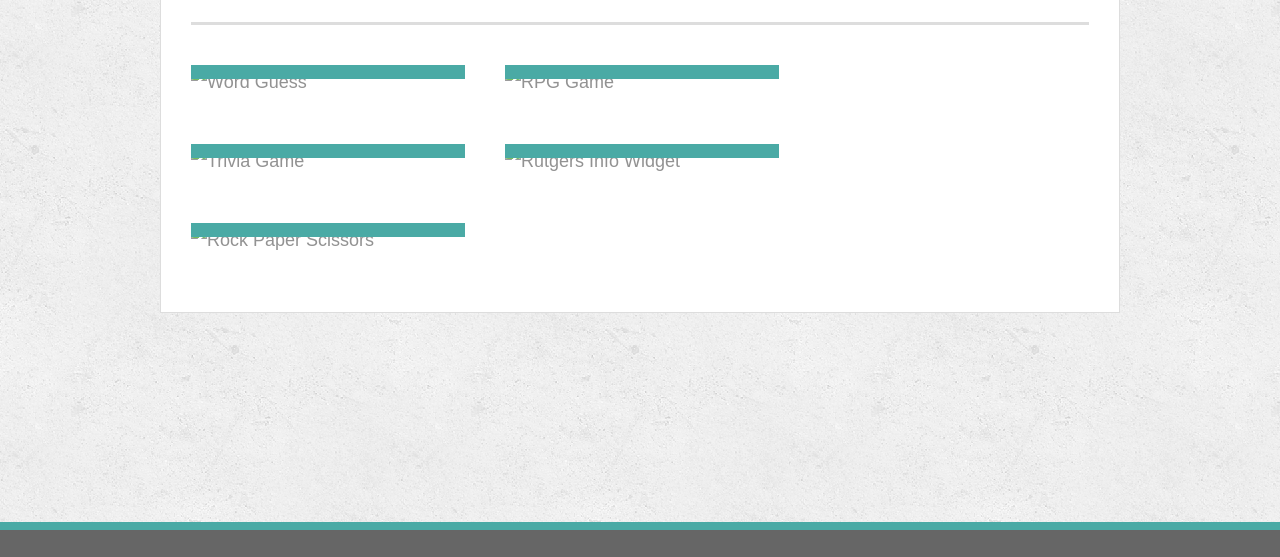
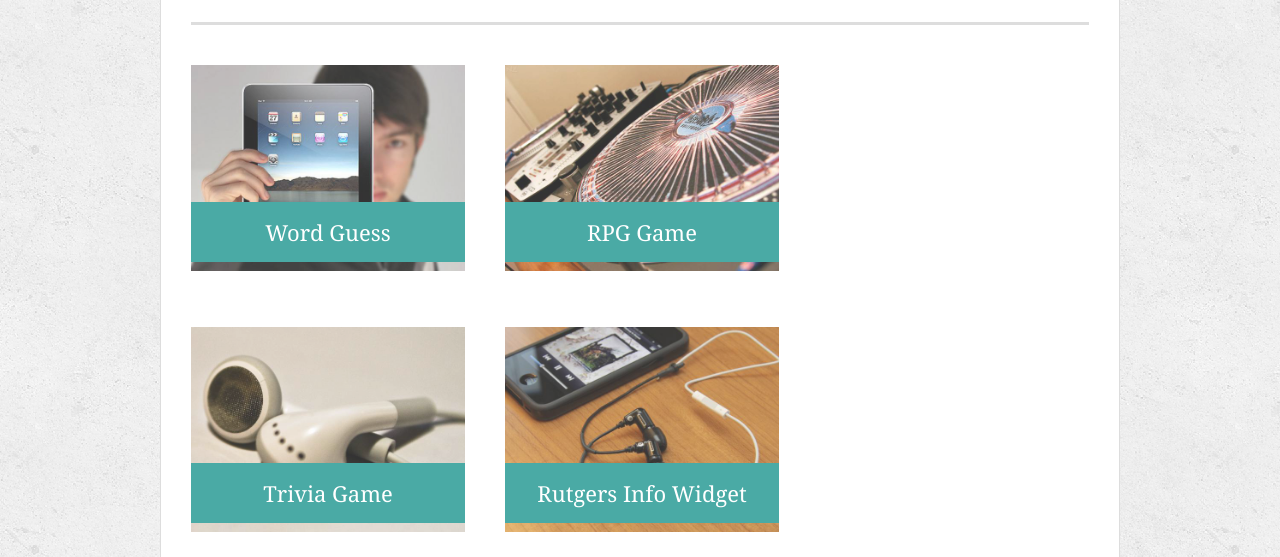
Before and after one commit to TristenSr/Basic-Portfolio, a plain HTML site: page portfolio.html in a window 1280 px wide. Shown: the part 208-765 px from the top of the page. Drawn offline with Linux system fonts and the light colour scheme.

Commit message:
changed img src for pictures to view

```diff
--- a/portfolio.html
+++ b/portfolio.html
@@ -26,27 +26,28 @@
       <h1>Portfolio</h1>
 
       <div class="work">
-        <img src="asset/images/ipad.jpg" alt="Word Guess">
+        <img src="assets/images/ipad.jpg" alt="Word Guess">
+
 
         <h3>Word Guess</h3>
       </div>
       <div class="work">
-        <img src="asse/images/turntables.jpg" alt="RPG Game">
+        <img src="assets/images/turntables.jpg" alt="RPG Game">
 
         <h3>RPG Game</h3>
       </div>
       <div class="work">
-        <img src="earbuds.jpg" alt="Trivia Game">
+        <img src="assets/images/earbuds.jpg" alt="Trivia Game">
 
         <h3>Trivia Game</h3>
       </div>
       <div class="work">
-        <img src="oldiphone.jpg" alt="Rutgers Info Widget">
+        <img src="assets/images/oldiphone.jpg" alt="Rutgers Info Widget">
 
         <h3>Rutgers Info Widget</h3>
       </div>
       <div class="work">
-        <img src="tv.jpg" alt="Rock Paper Scissors">
+        <img src="assets/images/tv.jpg" alt="Rock Paper Scissors">
 
         <h3>Rock Paper Scissors</h3>
       </div>
```
Also changed, not shown: index.html (+2 -2 lines).
